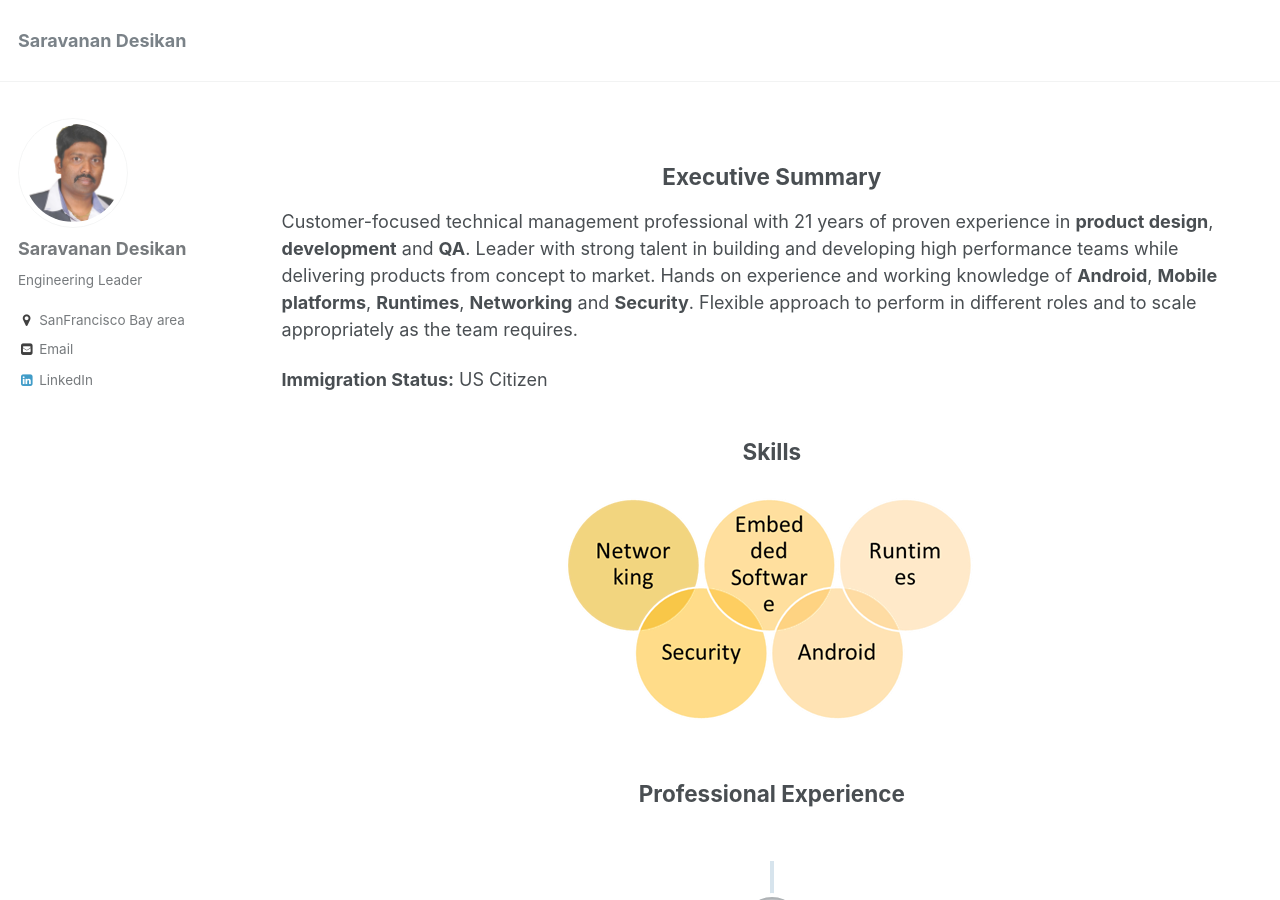
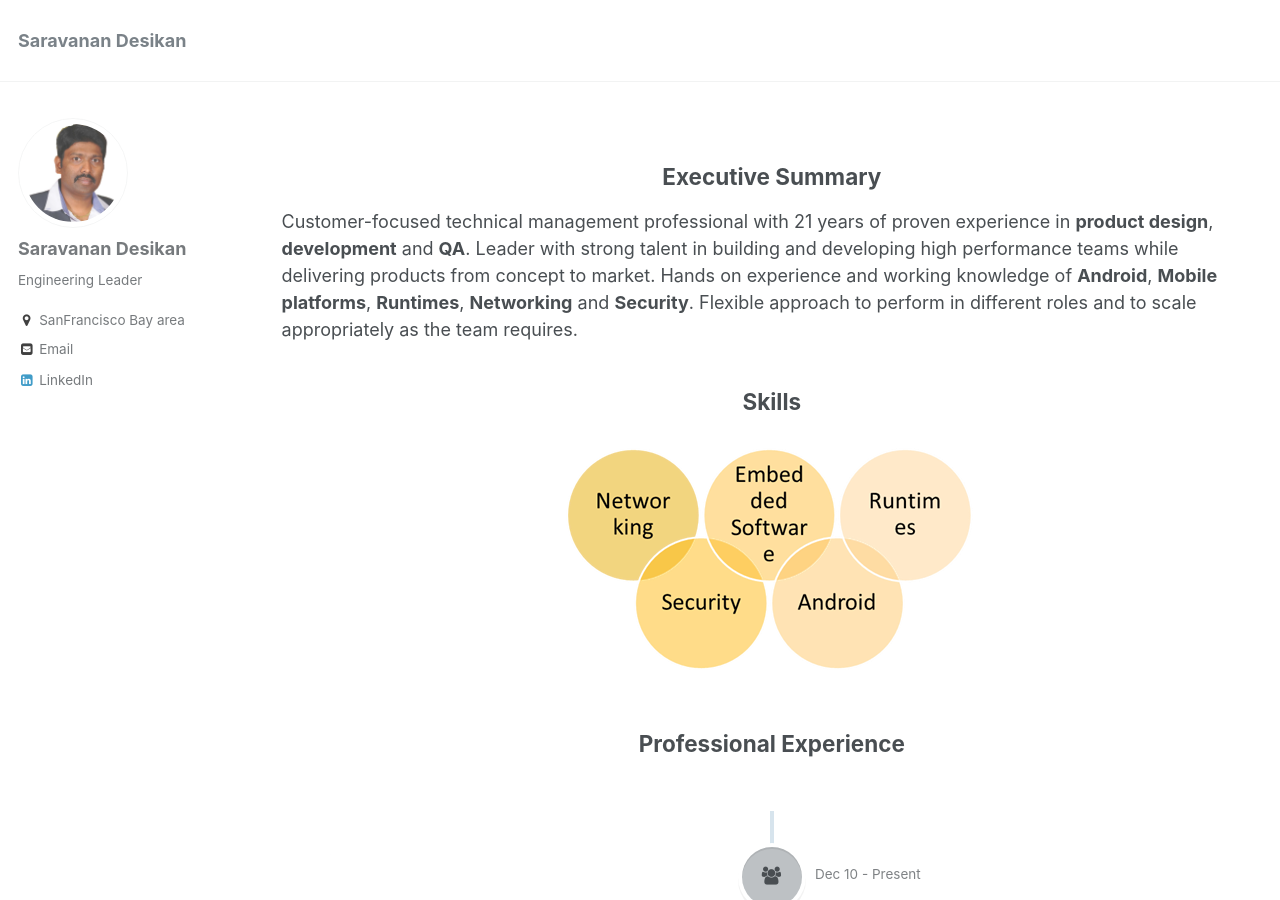
Before and after one commit to nitheeshkl/des, a Jekyll site: the page built from _pages/home.md, in a window 1280 px wide and 900 px high. Built offline with Jekyll 4.4.1, drawn with Linux system fonts in a browser that asks for light colours.

Commit message:
remove immigration status from landing page
Signed-off-by: Nitheesh K L <nitheesh.k.l@intel.com>

```diff
--- a/_pages/home.md
+++ b/_pages/home.md
@@ -72,8 +72,6 @@
 **Android**, **Mobile platforms**, **Runtimes**, **Networking** and **Security**.
 Flexible approach to perform in different roles and to scale appropriately as the team requires.
 
-**Immigration Status:** US Citizen
-
 Skills
 -------
 {: .text-center}
```
